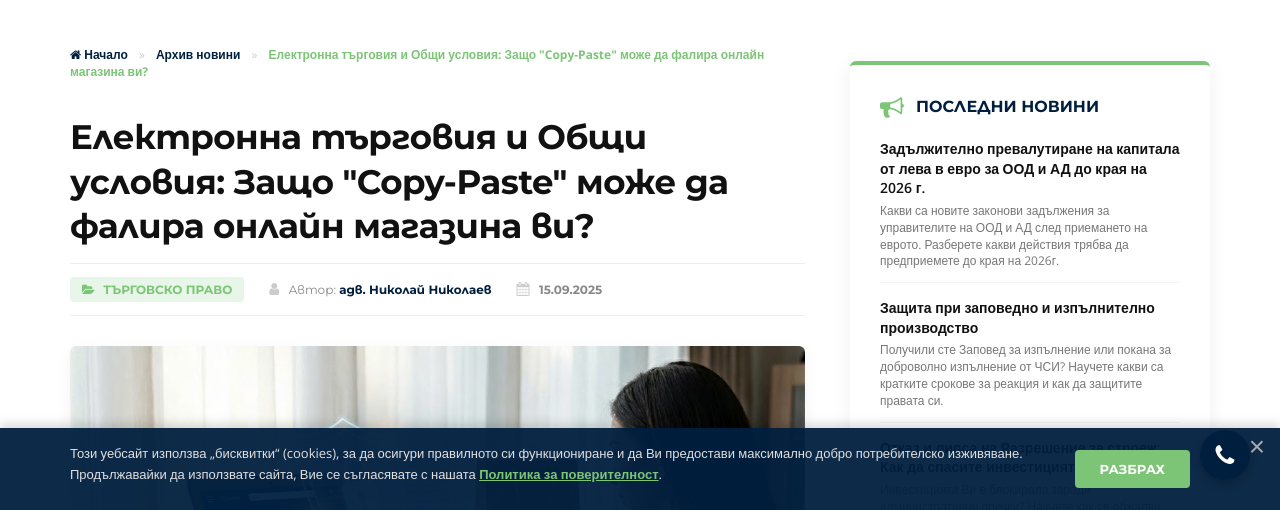
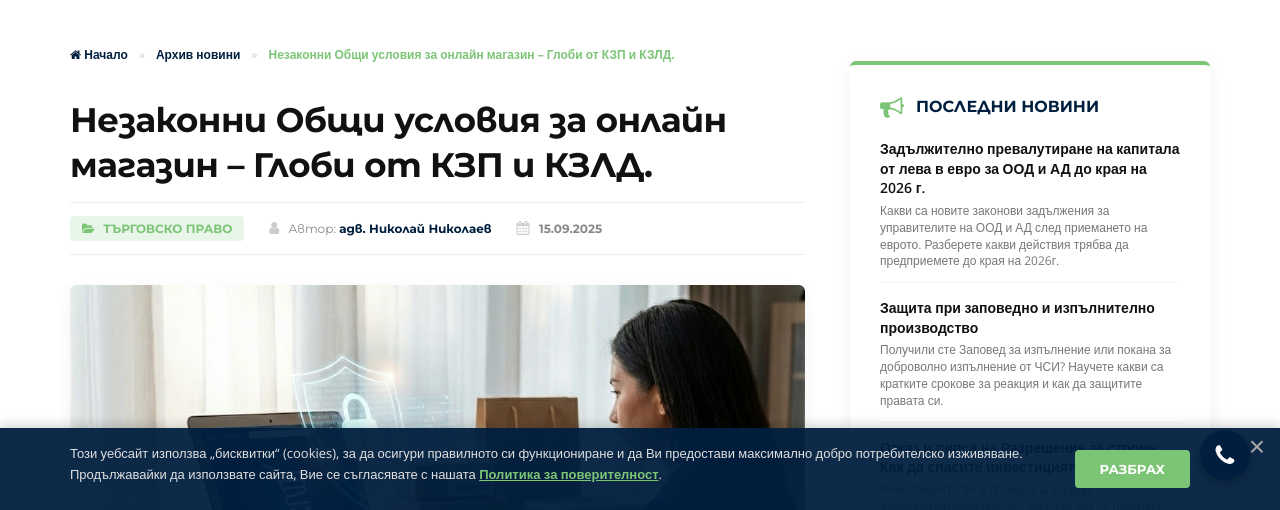
Before and after one commit to NikolaiNikolaev/law-page, a Jekyll site: the page built from _posts/targovski-novini/2025-09-15-elektronna-targovia.md, in a window 1280 px wide and 900 px high, cut to the strip 390-900 px from the top of the window. Built offline with Jekyll 4.4.1, drawn with Linux system fonts in a browser that asks for light colours.

Commit message:
Update 2025-09-15-elektronna-targovia.md

```diff
--- a/_posts/targovski-novini/2025-09-15-elektronna-targovia.md
+++ b/_posts/targovski-novini/2025-09-15-elektronna-targovia.md
@@ -1,7 +1,7 @@
 ---
 layout: post
-title: "Електронна търговия и Общи условия: Защо \"Copy-Paste\" може да фалира онлайн магазина ви?"
-description: "Глоби от КЗП и КЗЛД грозят всеки електронен магазин с незаконни клаузи. Научете как да защитите онлайн бизнеса си."
+title: "Незаконни Общи условия за онлайн магазин – Глоби от КЗП и КЗЛД."
+description: "Копирахте ли Общите условия на онлайн магазина си? Разберете какви солени глоби ви грозят от КЗП и КЗЛД и как да защитите бизнеса си законно."
 image: "elektronna-targovia.jpg"
 author: "адв. Николай Николаев"
 category: "Търговско право"
```
